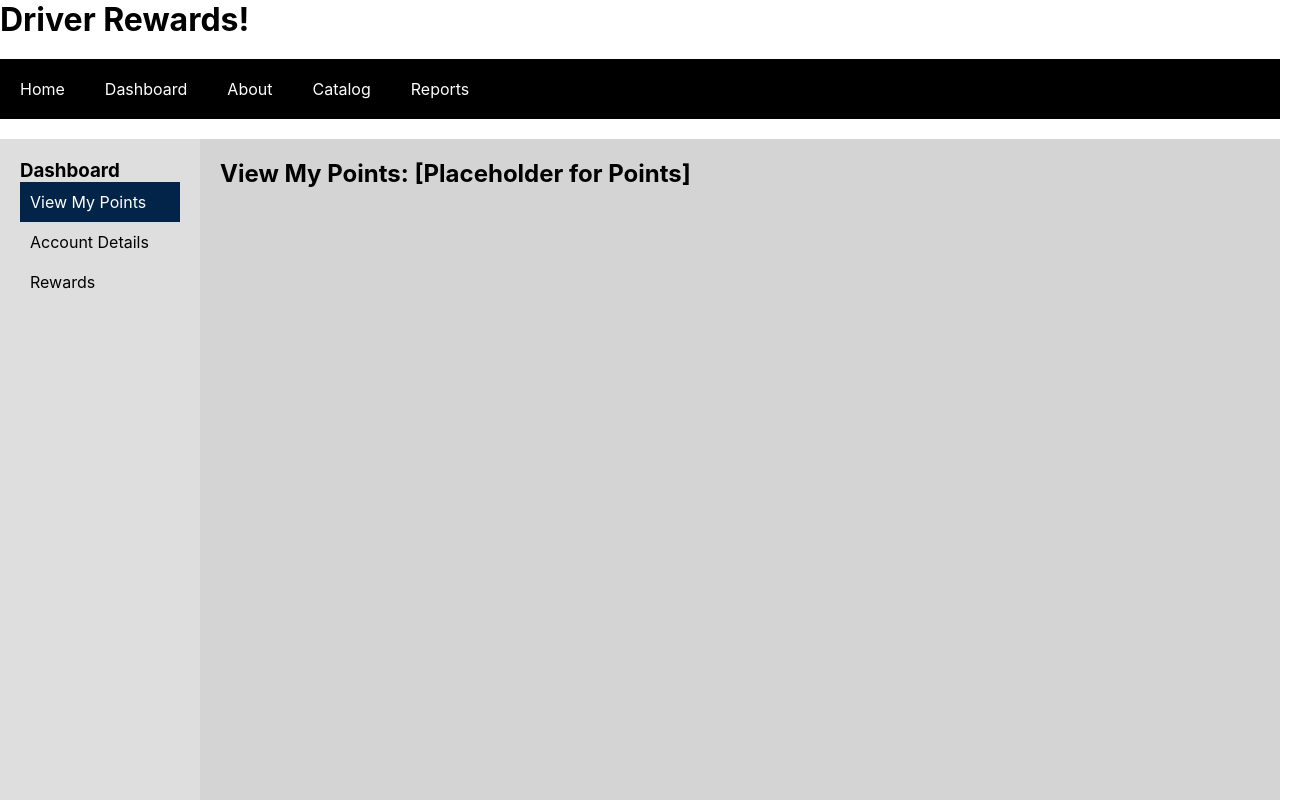
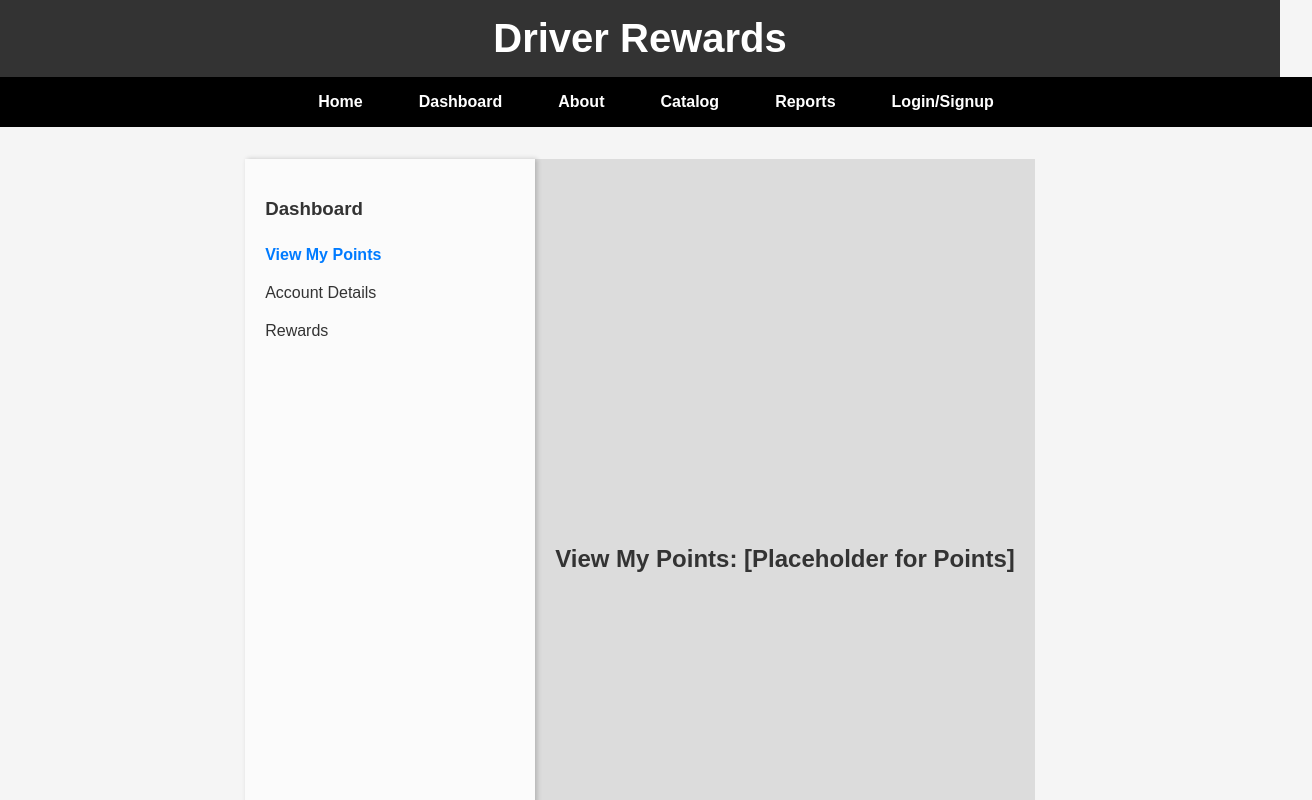
Before and after one commit to 80kb/Team04-ReactApp, a React (Create React App) app: page /dashboard in a window 1280 px wide. Shown: the top 800 px of the page, 1312 px wide, since content can reach past the window. Built offline with nearby package versions, Linux system fonts and the light colour scheme.

Commit message:
Basic Login/Signup for cognito setup later (Added to NavBar as placeholder). Fixed formatting for pages for visibility

```diff
--- a/src/App.css
+++ b/src/App.css
@@ -1,43 +1,81 @@
-html {
+/* App.css */
+
+html, body {
+	font-family: Arial, sans-serif;
+	background-color: #f5f5f5;
+	color: #333;
+	margin: 0;
+	padding: 0;
 	box-sizing: border-box;
   }
 
-*, *::before, *::after {
-	box-sizing: inherit;
-	padding: 0;
+  .app-container {
+	display: flex;
+	flex-direction: column;
+	min-height: 100vh;
+  }
+
+  .app-header {
+	background-color: #333;
+	color: #fff;
+	text-align: center;
+	padding: 1rem;
+  }
+
+  .app-header h1 {
+	font-size: 2.5rem;
 	margin: 0;
   }
 
-.app {
-	width: 960px;
+  .app-logo {
+	width: 40px;
+	margin-right: 10px;
+	vertical-align: middle;
+  }
+
+  .app-main {
+	flex: 1;
+	padding: 2rem;
+	max-width: 960px;
 	margin: 0 auto;
-	padding: 20px;
+  }
+
+  nav {
+	width: 100%;  /* Ensure full width */
+	background-color: #333;
   }
 
   nav ul {
 	list-style: none;
 	display: flex;
-	background-color: black;
-	margin-bottom: 20px;
-}
-
-nav ul li {
-	padding: 20px;
+	justify-content: center;
+	gap: 1.5rem;
+	padding: 1rem 0;
+	margin: 0;
   }
 
   nav ul li a {
-	color: white;
+	color: #fff;
 	text-decoration: none;
+	font-weight: bold;
+	padding: 0.5rem 1rem;
+	transition: background 0.3s ease;
   }
 
-.current {
-	border-bottom: 4px solid white;
+  nav ul li a:hover,
+  nav ul li a.current {
+	background-color: #fda085;
+	border-radius: 5px;
   }
 
-h1 {
-	margin-bottom: 20px;
+  .app-footer {
+	background-color: #333;
+	color: #fff;
+	text-align: center;
+	padding: 1rem;
+	font-size: 0.9rem;
   }
 
-p {
-	margin-bottom: 15px;
+  .app-footer p {
+	margin: 0;
   }
--- a/src/App.js
+++ b/src/App.js
@@ -1,15 +1,21 @@
 import logo from './logo.svg';
 import './App.css';
-//import About from './components/About';
 import Navigation from './components/Navigation';
 import Main from './components/Main';
 
 function App() {
   return (
-    <div className="App">
-	  <h1>Driver Rewards!</h1>
-	  <Navigation />
-	  <Main />
+    <div className="app-container">
+      <header className="app-header">
+        <h1>Driver Rewards</h1>
+      </header>
+      <Navigation />
+      <main className="app-main">
+        <Main />
+      </main>
+      <footer className="app-footer">
+        <p>&copy; Driver Rewards, Inc.</p>
+      </footer>
     </div>
   );
 }
--- a/src/components/Dashboard.js
+++ b/src/components/Dashboard.js
@@ -1,10 +1,8 @@
-// src/components/Dashboard.js
-
 import React, { useState } from 'react';
-import '../styles/Dashboard.css'; // Import your CSS
+import '../styles/Dashboard.css';
 
 const Dashboard = () => {
-    const [activeTab, setActiveTab] = useState('viewPoints'); // Default active tab
+    const [activeTab, setActiveTab] = useState('viewPoints');
 
     const renderContent = () => {
         switch (activeTab) {
--- /dev/null
+++ b/src/components/LoginSignup.js
@@ -0,0 +1,16 @@
+import React from 'react';
+import '../styles/LoginSignup.css';
+
+const LoginSignup = () => {
+    return (
+        <div className="login-signup-container">
+            <p>Please choose an option below:</p>
+            <div className="button-container">
+                <button className="auth-button">Login</button>
+                <button className="auth-button">Sign Up</button>
+            </div>
+        </div>
+    );
+};
+
+export default LoginSignup;
--- a/src/components/Main.js
+++ b/src/components/Main.js
@@ -3,6 +3,8 @@ import About from './About';
 import Catalog from './Catalog';
 import Dashboard from './Dashboard';
 import Reports from './Reports';
+import LoginSignup from './LoginSignup';
+import '../styles/Main.css';
 
 const Home = () => (
     <div className='home'>
@@ -12,13 +14,16 @@ const Home = () => (
 );
 
 const Main = () => (
+    <div className="main-container">
         <Routes>
-		<Route exact path='/' element={<Home/>}></Route>
-		<Route exact path='/about' element={<About/>}></Route>
-		<Route exact path='/catalog' element={<Catalog/>}></Route>
-		<Route exact path='/dashboard' element={<Dashboard/>}></Route>
-		<Route exact path='/reports' element={<Reports/>}></Route>
+            <Route exact path='/' element={<Home />} />
+            <Route exact path='/about' element={<About />} />
+            <Route exact path='/catalog' element={<Catalog />} />
+            <Route exact path='/dashboard' element={<Dashboard />} />
+            <Route exact path='/reports' element={<Reports />} />
+			<Route exact path='/login-signup' element={<LoginSignup/>}></Route>
         </Routes>
+    </div>
 );
 
 export default Main;
--- a/src/components/Navigation.js
+++ b/src/components/Navigation.js
@@ -1,4 +1,5 @@
 import { NavLink } from 'react-router-dom';
+import '../styles/Navigation.css';
 
 const Navigation = () => (
 	<nav>
@@ -8,6 +9,7 @@ const Navigation = () => (
 		<li><NavLink to="/about">About</NavLink></li>
 		<li><NavLink to="/catalog">Catalog</NavLink></li>
 		<li><NavLink to="/reports">Reports</NavLink></li>
+		<li><NavLink to="/login-signup">Login/Signup</NavLink></li>
 		</ul>
 	</nav>
 );
--- a/src/styles/Dashboard.css
+++ b/src/styles/Dashboard.css
@@ -1,38 +1,45 @@
-/* src/styles/dashboard.css*/
-
 .dashboard {
-    display: flex; /* Use flexbox for layout */
-    height: 100vh; /* Full height */
+    display: flex;
+    height: 100vh; /* Ensure it takes the full height */
+    width: 100%; /* Ensure it takes the full width */
+    background: rgba(0, 0, 0, 0.1); /* Optional: Add a subtle background to differentiate */
 }
 
 .sidebar {
-    width: 200px; /* Fixed width for the sidebar */
-    background-color: #dedede; /* Light background color */
+    width: 250px; /* Fixed width for the sidebar */
+    background: rgba(255, 255, 255, 0.9); /* Background color for the sidebar */
     padding: 20px;
+    box-shadow: 2px 0 5px rgba(0, 0, 0, 0.2);
+}
+
+.content {
+    flex: 1; /* Take the remaining space */
+    padding: 20px;
+    display: flex;
+    align-items: center; /* Center content vertically */
+    justify-content: center; /* Center content horizontally */
+}
+
+.sidebar h3 {
+    margin-bottom: 1rem;
 }
 
 .sidebar ul {
-    list-style: none; /* Remove bullet points */
-    padding: 0; /* Remove padding */
+    list-style: none;
+    padding: 0;
 }
 
-.sidebar li {
-    padding: 10px; /* Space around each tab */
-    cursor: pointer; /* Pointer cursor on hover */
-    transition: background-color 0.3s ease; /* Smooth background change */
+.sidebar ul li {
+    padding: 10px 0;
+    cursor: pointer;
+    transition: background 0.3s;
 }
 
-.sidebar li:hover {
-    background-color: #ddd; /* Change background on hover */
+.sidebar ul li:hover {
+    background: rgba(0, 0, 0, 0.1);
 }
 
-.sidebar li.active {
-    background-color: #022448; /* Highlight active tab */
-    color: white; /* Change text color for active tab */
+.sidebar ul li.active {
+    font-weight: bold;
+    color: #007bff; /* Change color for the active tab */
 }
-
-.content {
-    flex: 1; /* Take remaining space */
-    padding: 20px; /* Padding around the content */
-    background-color: rgb(212, 212, 212); /* White background for content area */
-}
--- /dev/null
+++ b/src/styles/LoginSignup.css
@@ -0,0 +1,31 @@
+
+
+.login-signup-container h1 {
+    font-size: 3rem;
+    margin-bottom: 1rem;
+}
+
+.login-signup-container p {
+    font-size: 1.5rem;
+    margin-bottom: 2rem;
+}
+
+.button-container {
+    display: flex;
+    gap: 1rem;
+}
+
+.auth-button {
+    padding: 15px 30px;
+    font-size: 1.2rem;
+    border: none;
+    border-radius: 5px;
+    cursor: pointer;
+    background-color: #ff4757; /* A nice red color */
+    color: white;
+    transition: background-color 0.3s ease;
+}
+
+.auth-button:hover {
+    background-color: #e84118; /* Darker shade on hover */
+}
--- /dev/null
+++ b/src/styles/Main.css
@@ -0,0 +1,44 @@
+html, body {
+    height: 100%;
+    margin: 0;
+    font-family: Arial, sans-serif;
+}
+
+.main-container {
+    height: 100vh;
+    display: flex;
+    flex-direction: column;
+    width: 100%;
+}
+
+.home {
+    display: flex;
+    flex-direction: column;
+    align-items: center;
+    justify-content: center;
+    height: 100vh;
+    width: 100%;
+    color: #000000;
+    text-align: center;
+    position: relative;
+}
+
+.home h1 {
+    font-size: 3rem;
+    margin-bottom: 1rem;
+}
+
+.home p {
+    font-size: 1.5rem;
+    color: rgba(0, 0, 0, 0.9);
+}
+
+@media (max-width: 600px) {
+    .home h1 {
+        font-size: 2.5rem;
+    }
+
+    .home p {
+        font-size: 1.2rem;
+    }
+}
--- /dev/null
+++ b/src/styles/Navigation.css
@@ -0,0 +1,35 @@
+/* Navigation.css */
+nav {
+    background-color: #000000;
+    padding: 1rem;
+  }
+
+  nav ul {
+    list-style: none;
+    display: flex;
+    gap: 1.5rem;
+    justify-content: center;
+    margin: 0;
+    padding: 0;
+  }
+
+  nav li {
+    display: inline;
+  }
+
+  nav a {
+    color: white;
+    text-decoration: none;
+    font-weight: bold;
+    padding: 0.5rem 1rem;
+    transition: background 0.3s ease;
+  }
+
+  nav a.active {
+    background-color: #000000;
+    border-radius: 5px;
+  }
+
+  nav a:hover {
+    color: #000000;
+  }
```
Lines whose indentation alone changed are shown as unchanged.
